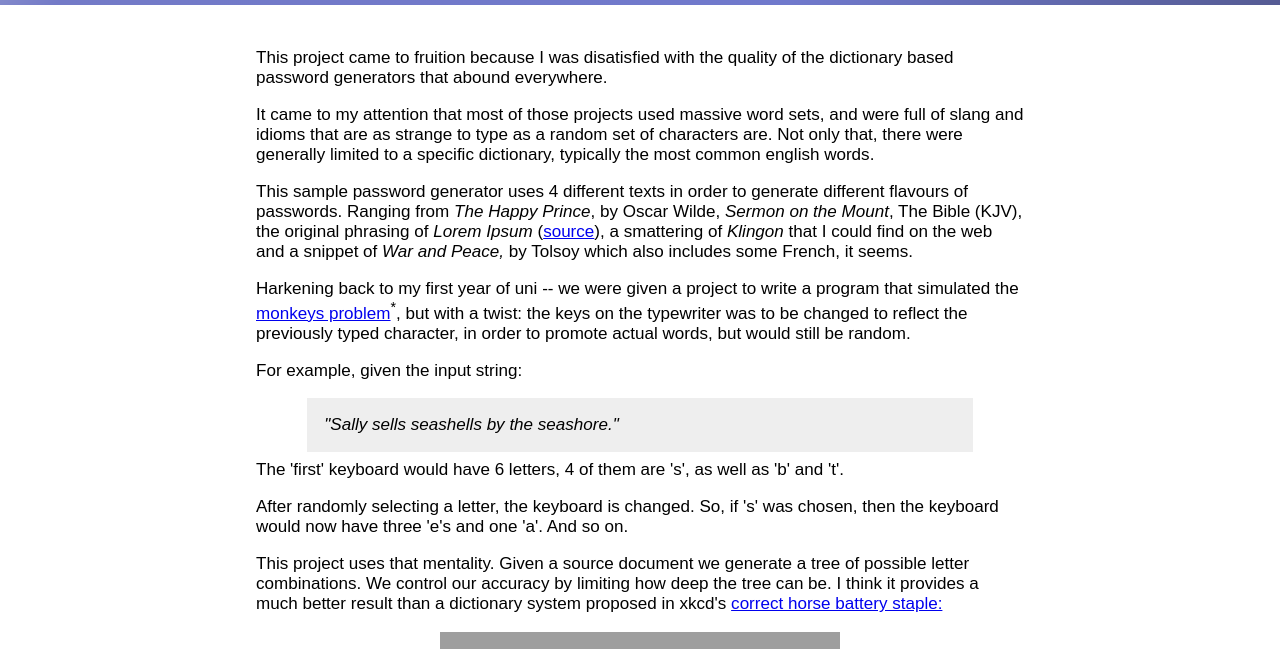
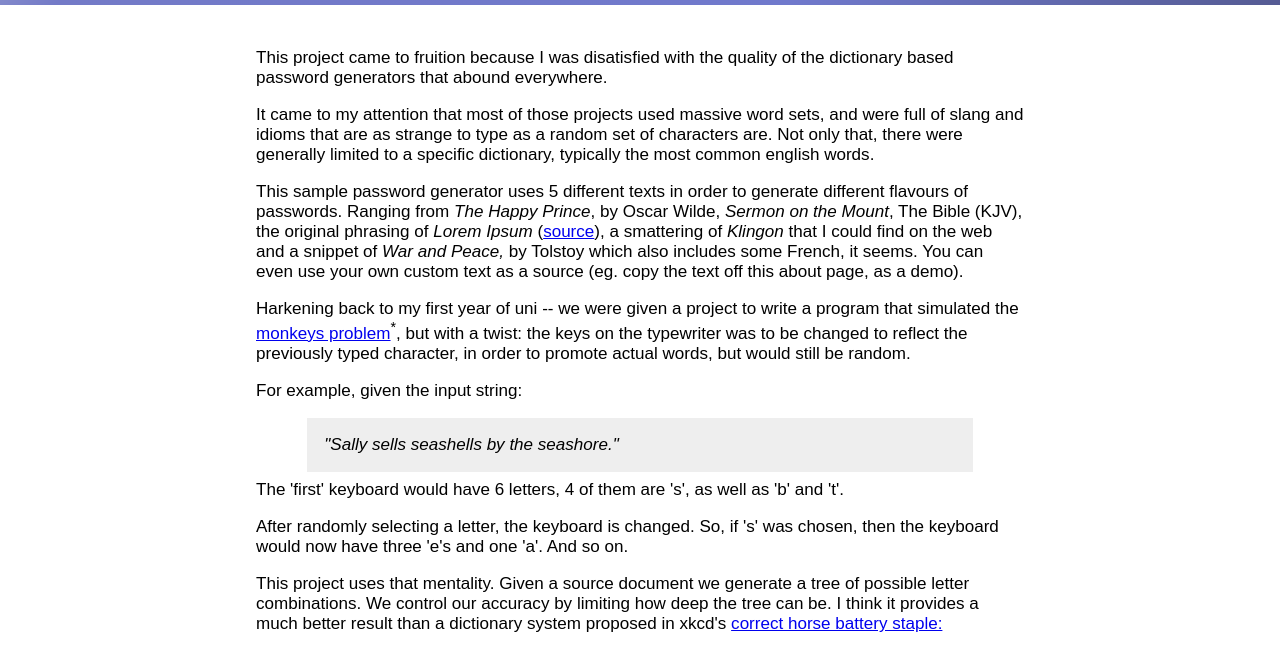
Before and after one commit to cmroanirgo/wordish, a website: page about.html in a window 1280 px wide. Shown: the part 123-772 px from the top of the page. Drawn offline with Linux system fonts and the light colour scheme; grey boxes are pictures that could not be loaded.

Commit message:
updated about page

```diff
--- a/about.html
+++ b/about.html
@@ -16,7 +16,7 @@
 		<p>This project came to fruition because I was disatisfied with the quality of the dictionary based password generators that abound everywhere.</p>
 		<p>It came to my attention that most of those projects used massive word sets, and were full of slang and idioms that are as strange to type as a random set of characters are. Not only that, there were generally limited to a specific dictionary, typically the most common english words.</p>
 
-<p>This sample password generator uses 4 different texts in order to generate different flavours of passwords. Ranging from <i>The Happy Prince</i>, by Oscar Wilde, <i>Sermon on the Mount</i>, The Bible (KJV), the original phrasing of <i>Lorem Ipsum</i> (<a href="https://en.wikipedia.org/wiki/Lorem_ipsum#Latin_source">source</a>), a smattering of <i>Klingon</i> that I could find on the web and a snippet of <i>War and Peace,</i> by Tolsoy which also includes some French, it seems.</p>
+<p>This sample password generator uses 5 different texts in order to generate different flavours of passwords. Ranging from <i>The Happy Prince</i>, by Oscar Wilde, <i>Sermon on the Mount</i>, The Bible (KJV), the original phrasing of <i>Lorem Ipsum</i> (<a href="https://en.wikipedia.org/wiki/Lorem_ipsum#Latin_source">source</a>), a smattering of <i>Klingon</i> that I could find on the web and a snippet of <i>War and Peace,</i> by Tolstoy which also includes some French, it seems. You can even use your own custom text as a source (eg. copy the text off this about page, as a demo).</p>
 
 		<p>Harkening back to my first year of uni -- we were given a project to write a program that simulated the <a href="https://en.wikipedia.org/wiki/Infinite_monkey_theorem">monkeys problem</a><sup>*</sup>, but with a twist: the keys on the typewriter was to be changed to reflect the previously typed character, in order to promote actual words, but would still be random.</p>
 		<p>For example, given the input string:</p>
```
